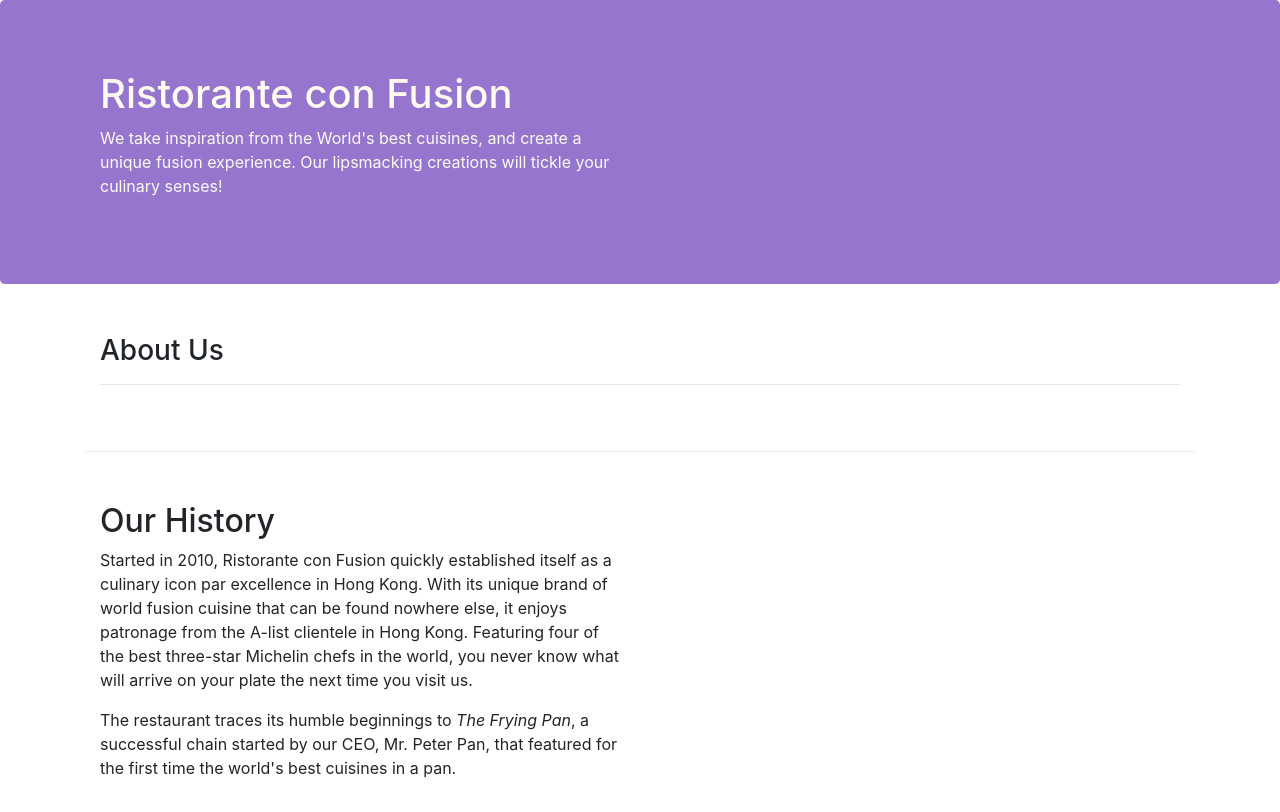
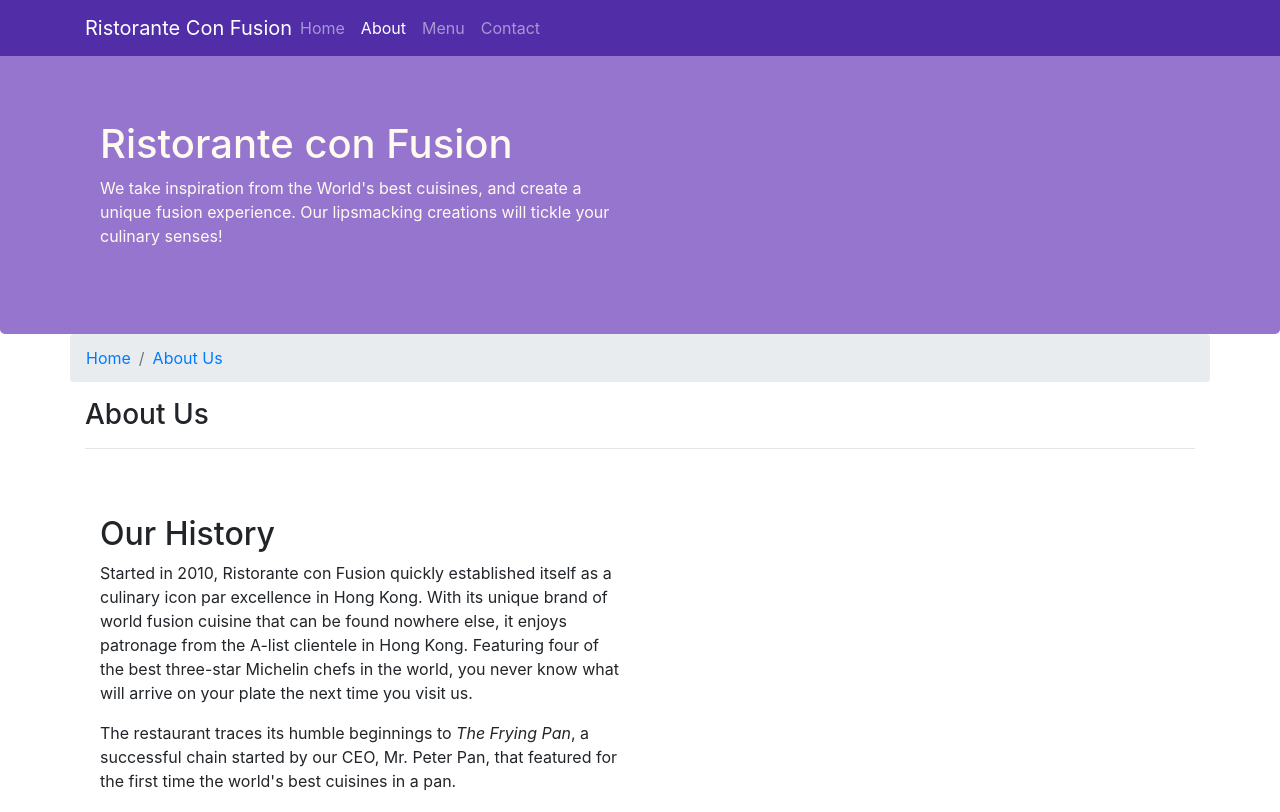
Before and after one commit to mahlahj/Initial_Setup, a website: page aboutus.html in a window 1280 px wide. Shown: the top 812 px of the page. Drawn offline with nearby package versions, Linux system fonts and the light colour scheme.

Commit message:
Navbar and Breadcrumbs

```diff
--- a/aboutus.html
+++ b/aboutus.html
@@ -14,6 +14,22 @@
 </head>
 
 <body>
+    <nav class="navbar navbar-dark navbar-expand-sm fixed-top">
+        <div class="container">
+            <button class="navbar-toggler" type="button" data-toggle="collapse" data-target="#Navbar">
+                <span class="navbar-toggler-icon"></span>
+            </button>
+            <a class="navbar-brand mr-auto" href="./index comments.html">Ristorante Con Fusion</a>
+            <div class="collapse navbar-collapse" id="Navbar">
+                <ul class="navbar-nav mr-auto">
+                    <li class="nav-item"><a class="nav-link" href="./index comments.html">Home</a></li>
+                    <li class="nav-item active"><a class="nav-link" href="#">About</a></li>
+                    <li class="nav-item"><a class="nav-link" href="#">Menu</a></li>
+                    <li class="nav-item"><a class="nav-link" href="#">Contact</a></li>
+                </ul>
+            </div>
+        </div>
+    </nav>
 
     <header class="jumbotron">
         <div class="container">
@@ -29,8 +45,12 @@
     </header>
 
     <div class="container">
-        <div class="row row-content align-items-left">
-            <div class="col col-sm col-md">
+        <div class="row">
+            <ol class="col-12 breadcrumb">
+                <li class="breadcrumb-item"><a href="./index comments.html">Home</a></li>
+                <li class="breadcrumb-item active"><a href="./aboutus.html">About Us</a></li>
+            </ol>
+            <div class="col-12">
                <h3>About Us</h3>
                <hr>
             </div>
@@ -76,8 +96,8 @@
                 <div class="col-4 offset-1 col-sm-2">
                     <h5>Links</h5>
                     <ul class="list-unstyled">
-                        <li><a href="index comments.html">Home</a></li>
-                        <li><a href="aboutus.html">About</a></li>
+                        <li><a href="./index comments.html">Home</a></li>
+                        <li><a href="#">About</a></li>
                         <li><a href="#">Menu</a></li>
                         <li><a href="#">Contact</a></li>
                     </ul>
--- a/css/styles.css
+++ b/css/styles.css
@@ -40,3 +40,17 @@ Open this file to edit the contents. Add the following CSS code to the file:
     margin: 0px;
     color: #0f0f0f;
 }
+
+/*Next set of customization are the body and the navbar-dark by adding the following:
+body
+.navbar-dark
+*/
+/* 3.- These are added to change colors and overall style of the named div.*/
+body {
+    padding: 50px 0px 0px 0px;
+    z-index: 0;
+}
+
+.navbar-dark {
+    background-color: #512DA8;
+}
```
Also changed, not shown: index comments.html (+37 -3 lines).
